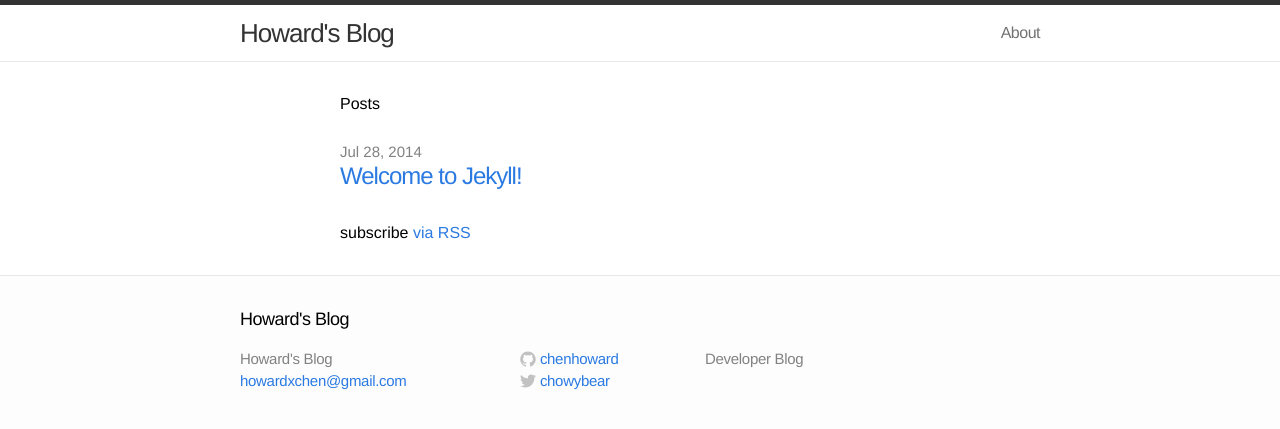
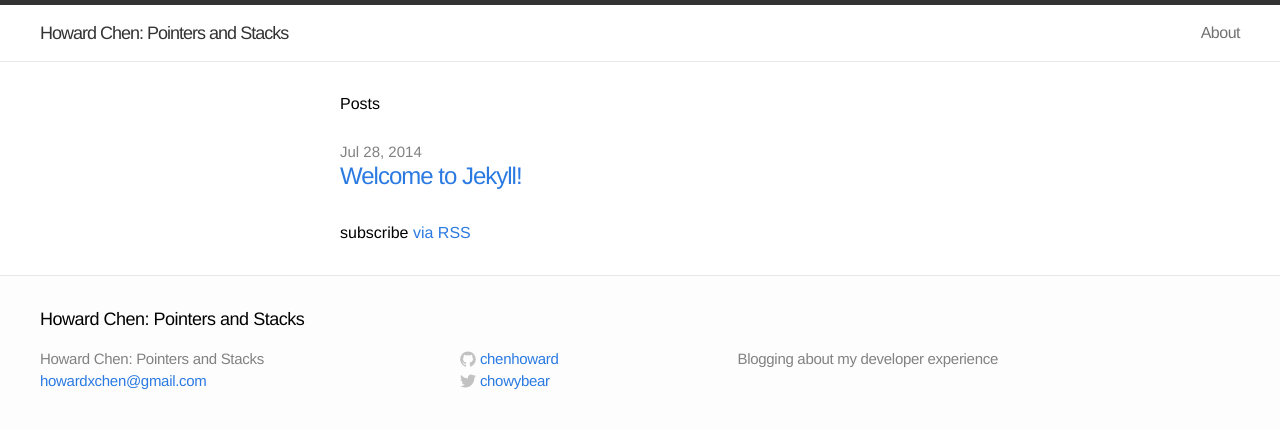
Before and after one commit to chenhoward/chenhoward.github.io, a Jekyll site: the page built from index.html, in a window 1280 px wide. Shown: the top 429 px of the page. Built offline with Jekyll 4.4.1, drawn with Linux system fonts in a browser that asks for light colours.

Commit message:
Fix header

```diff
--- a/_config.yml
+++ b/_config.yml
@@ -1,7 +1,7 @@
 # Site settings
-title: Howard's Blog
+title: "Howard Chen: Pointers and Stacks"
 email: howardxchen@gmail.com
-description: "Developer Blog"
+description: "Blogging about my developer experience"
 baseurl: ""
 url: "http://chenhoward.com"
 twitter_username: chowybear
--- a/css/main.css
+++ b/css/main.css
@@ -28,7 +28,7 @@ a:visited { color: #205caa; }
 .wrap:after { content:""; display:table; }
 .wrap:after { clear: both; }
 .wrap {
-  max-width: 800px;
+  max-width: 1200px;
   padding: 0 30px;
   margin: 0 auto;
   zoom: 1;
@@ -61,7 +61,7 @@ a:visited { color: #205caa; }
 .site-title:visited {
   display: block;
   color: #333;
-  font-size: 26px;
+  font-size: 18px;
   letter-spacing: -1px;
   float: left;
   line-height: 56px;
```
